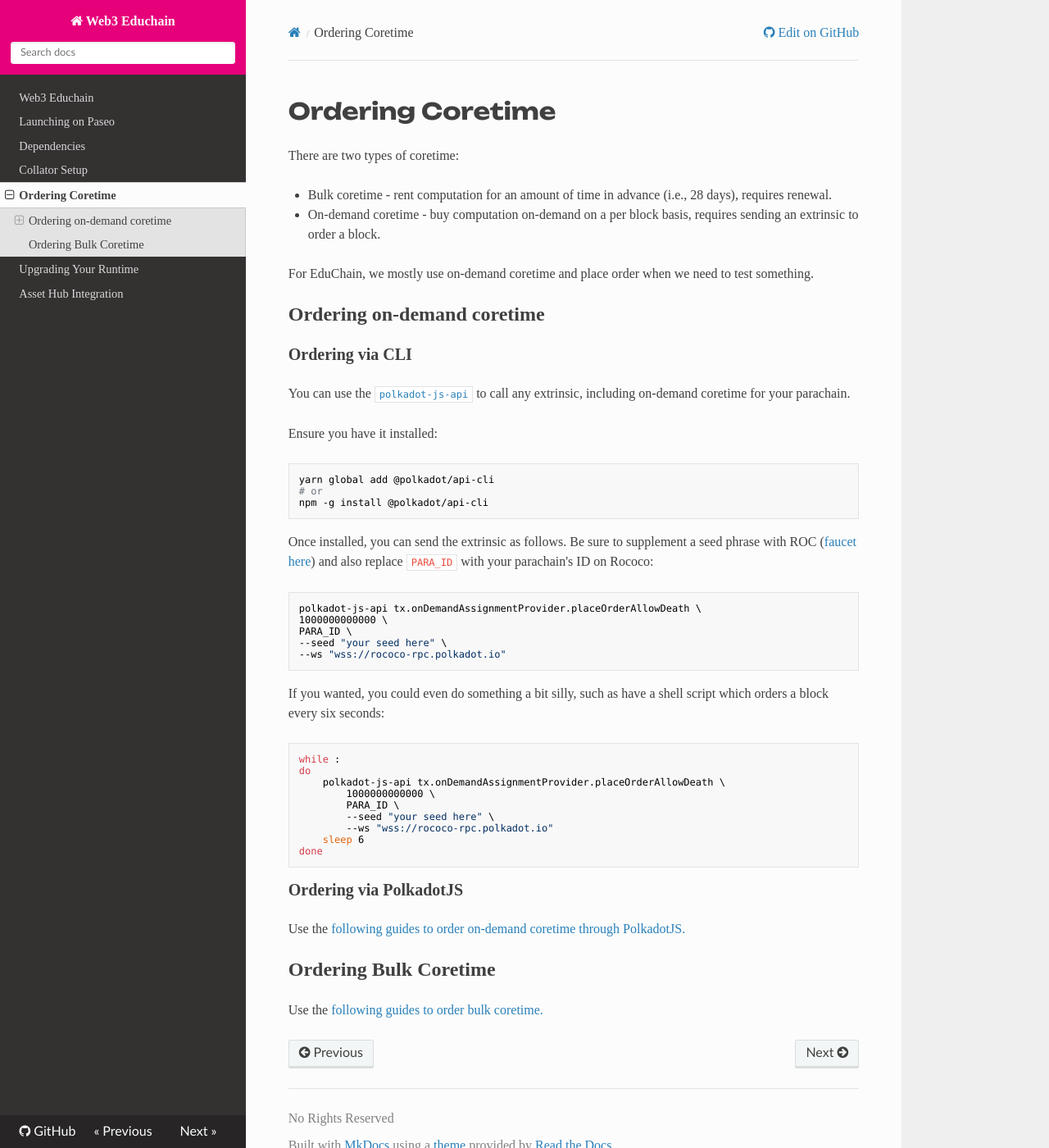
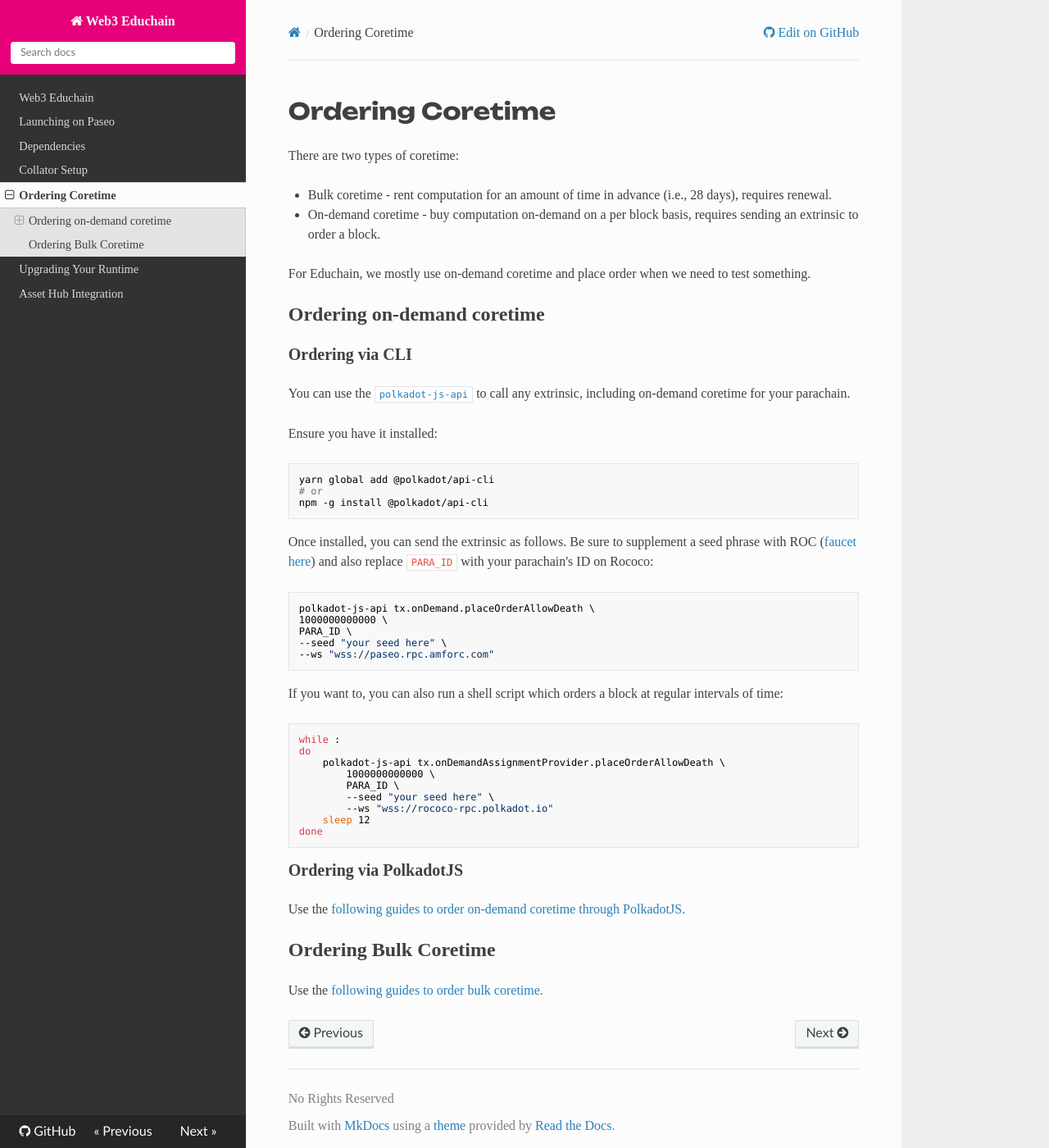
Before and after one commit to w3f/educhain, an MkDocs documentation site: the page built from docs/ordering-coretime.md, in a window 1280 px wide and 1400 px high. Shown: the whole window at 82% size. Built offline with MkDocs 1.6.1, drawn with Linux system fonts in a browser that asks for light colours; nearby versions of some CDN libraries.

Commit message:
Update ordering-coretime.md

````diff
--- a/docs/ordering-coretime.md
+++ b/docs/ordering-coretime.md
@@ -5,7 +5,7 @@ There are two types of coretime:
 - Bulk coretime - rent computation for an amount of time in advance (i.e., 28 days), requires renewal.
 - On-demand coretime - buy computation on-demand on a per block basis, requires sending an extrinsic to order a block.
 
-For EduChain, we mostly use on-demand coretime and place order when we need to test something.
+For Educhain, we mostly use on-demand coretime and place order when we need to test something.
 
 ## Ordering on-demand coretime
 
@@ -24,14 +24,14 @@ npm -g install @polkadot/api-cli
 Once installed, you can send the extrinsic as follows. Be sure to supplement a seed phrase with ROC ([faucet here](https://faucet.polkadot.io/)) and also replace `PARA_ID` with your parachain's ID on Rococo:
 
 ```sh
-polkadot-js-api tx.onDemandAssignmentProvider.placeOrderAllowDeath \
+polkadot-js-api tx.onDemand.placeOrderAllowDeath \
 1000000000000 \
 PARA_ID \
 --seed "your seed here" \
---ws "wss://rococo-rpc.polkadot.io"
+--ws "wss://paseo.rpc.amforc.com"
 ```
 
-If you wanted, you could even do something a bit silly, such as have a shell script which orders a block every six seconds:
+If you want to, you can also run a shell script which orders a block at regular intervals of time:
 
 ```sh
 while :
@@ -41,7 +41,7 @@ do
         PARA_ID \
         --seed "your seed here" \
         --ws "wss://rococo-rpc.polkadot.io"
-    sleep 6
+    sleep 12
 done
 ```
 
````
